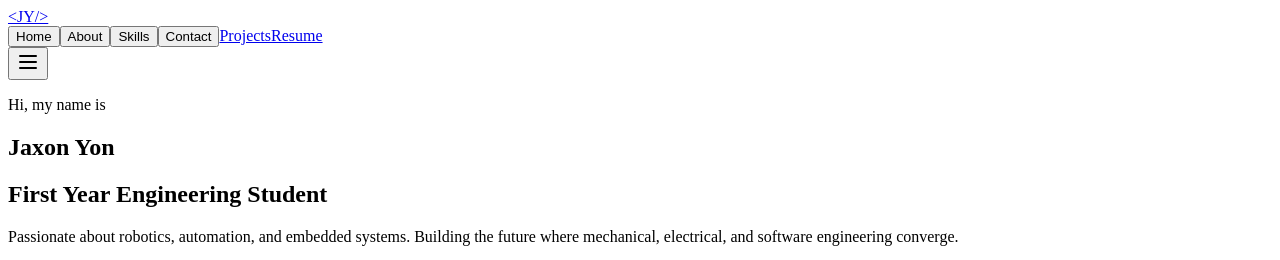
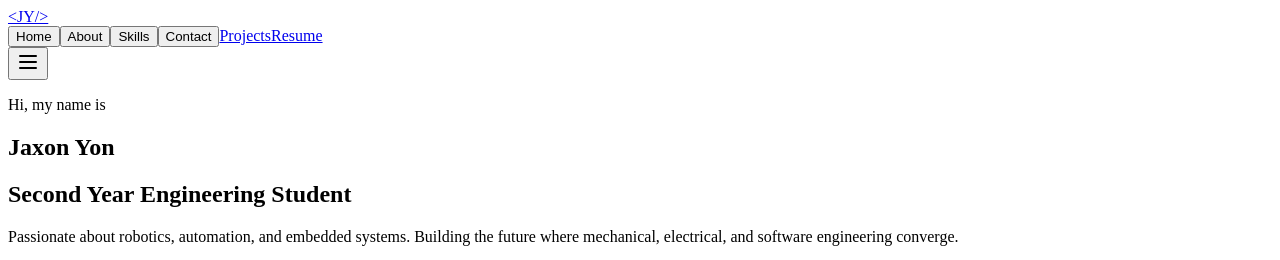
Before and after one commit to JaxonYon/portfolio, a React (Vite) app: page / in a window 1280 px wide. Shown: the top 260 px of the page. Built offline with nearby package versions, Linux system fonts and the light colour scheme; the HTML template or start-up script is replaced by a standard one.

Commit message:
fixed other first year

```diff
--- a/src/app/components/Hero.tsx
+++ b/src/app/components/Hero.tsx
@@ -52,7 +52,7 @@ export function Hero() {
             transition={{ duration: 0.6, delay: 0.2 }}
             className="text-3xl sm:text-4xl lg:text-5xl text-slate-400 mb-6"
           >
-            First Year Engineering Student
+            Second Year Engineering Student
           </motion.h2>
 
           <motion.p
```
